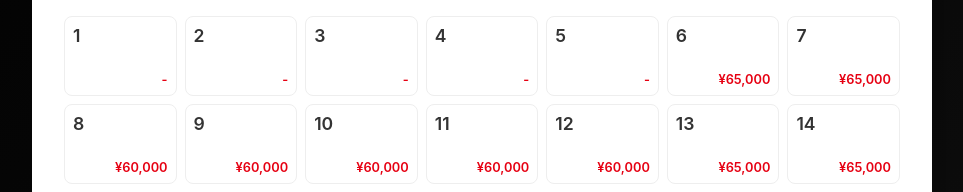
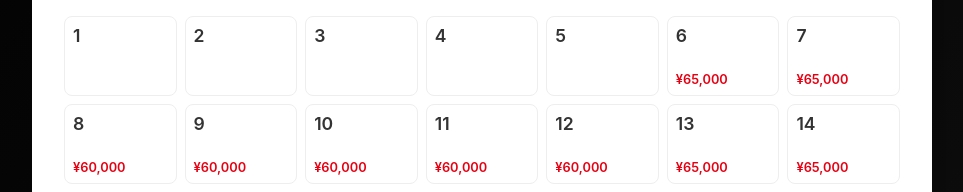
Before and after one commit to kazuosomeya-wq/daikoku, a React (Vite) app: page / in a window 1280 px wide. Shown: the part 587-779 px from the top of the page, without its empty margins (158-1121 px from the left). Built offline with nearby package versions, Linux system fonts and the light colour scheme; no server answers; the database is empty.

Commit message:
Update calendar display logic: Few Left + Price

```diff
--- a/src/components/Calendar.jsx
+++ b/src/components/Calendar.jsx
@@ -98,11 +98,22 @@ const Calendar = ({ personCount, selectedDate, onDateSelect, isAdmin = false })
                 onClick={() => canClick && onDateSelect(date)}
             >
                 <span className="day-number">{d}</span>
-                <span className="day-price">
-                    {remainingSlots === 0 ? <span style={{ color: 'red', fontSize: '0.7rem' }}>FULL</span> :
-                        (remainingSlots > 0 ? <span style={{ color: '#E60012', fontSize: '0.7rem' }}>{remainingSlots} Left</span> :
-                            (isDisabled ? '-' : (price > 0 ? `¥${price.toLocaleString()}` : 'Ask')))}
-                </span>
+                <div className="day-content">
+                    {/* Status Text */}
+                    {remainingSlots === 0 && <span style={{ color: 'red', fontWeight: 'bold', fontSize: '0.7rem', display: 'block' }}>FULL</span>}
+                    {remainingSlots > 0 && remainingSlots <= 5 && (
+                        <span style={{ color: '#E60012', fontSize: '0.65rem', display: 'block' }}>
+                            {isAdmin ? `${remainingSlots} Left` : 'Few Left'}
+                        </span>
+                    )}
+
+                    {/* Price Display - Always show unless FULL or blocked/past */}
+                    {(!isDisabled || remainingSlots > 0) && (
+                        <span className="day-price" style={{ display: 'block', marginTop: '2px' }}>
+                            {price > 0 ? `¥${price.toLocaleString()}` : 'Ask'}
+                        </span>
+                    )}
+                </div>
             </div>
         );
     }
```
